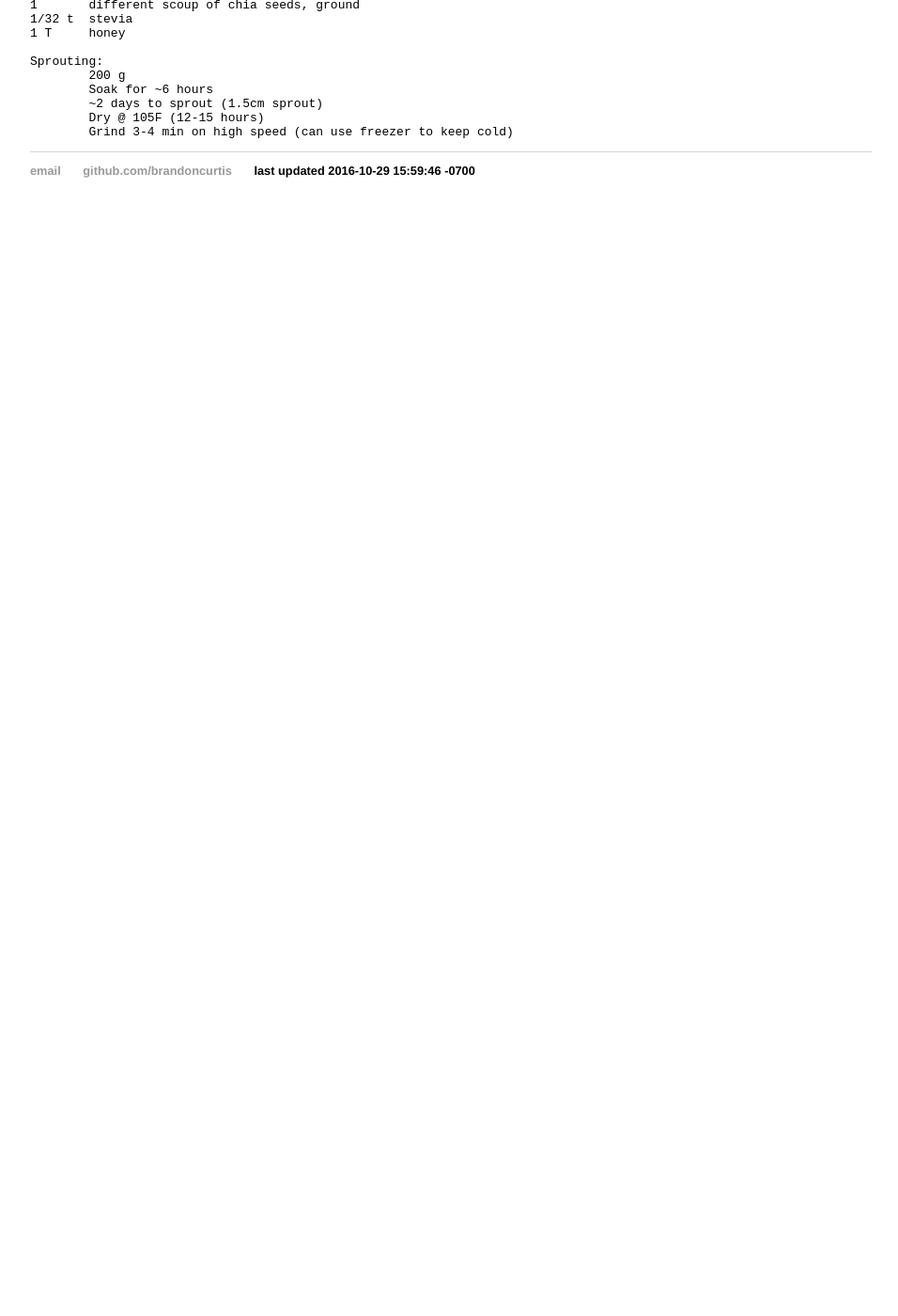
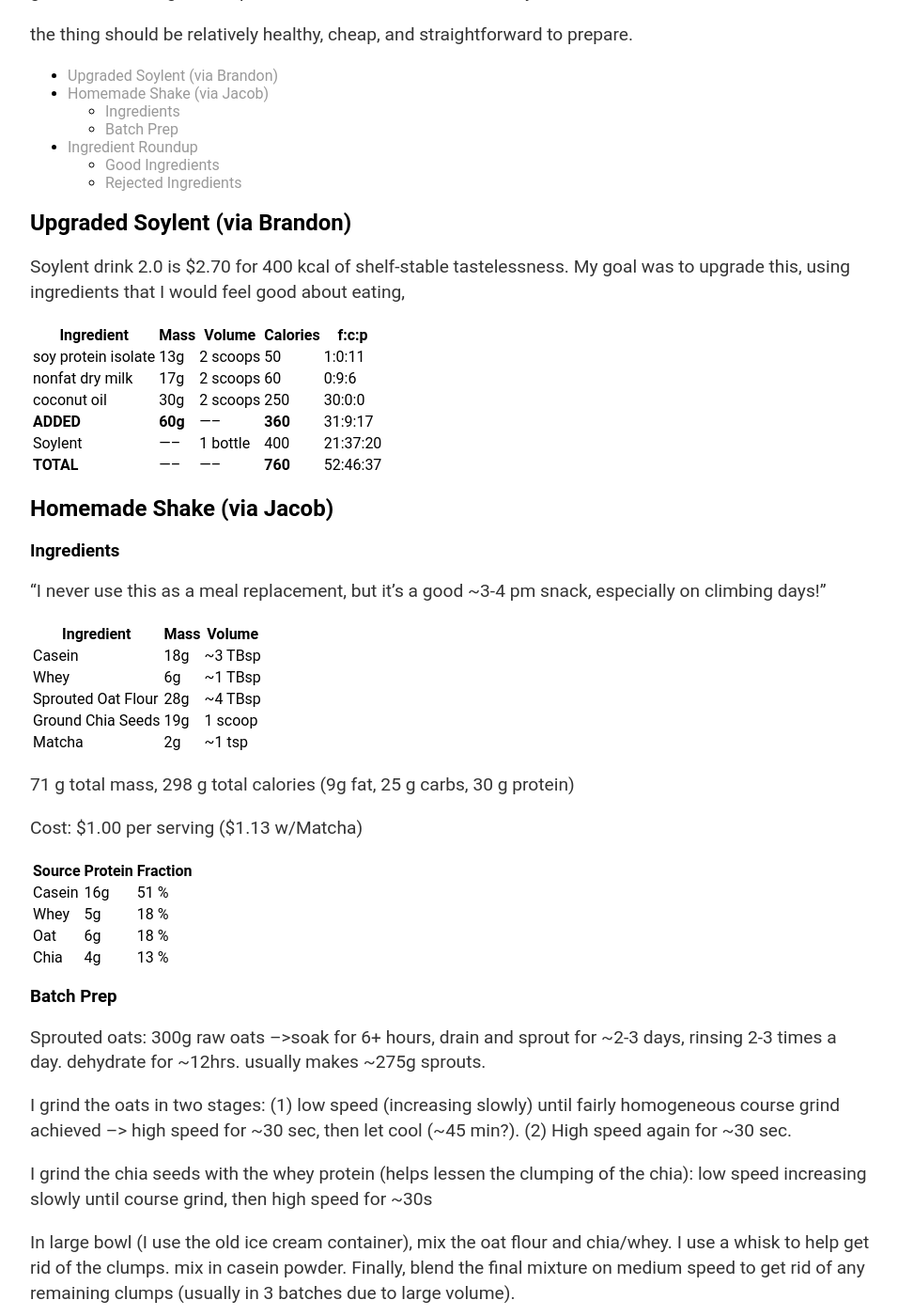
Before and after one commit to brandoncurtis/wiki, a Jekyll site: the page built from _wikipages/food/meal-replacement.md, in a window 1280 px wide and 1400 px high, scrolled down 270 px. Shown: the whole window at 94% size, without its empty margins (160-1116 px from the left). Built offline with Jekyll 4.4.1, drawn with Linux system fonts in a browser that asks for light colours; before the commit the page ends 900 px from its top, so only the background shows below that; some of the changed text lies outside the part shown.

Commit message:
updated meal-replacements

```diff
--- a/_includes/footer.html
+++ b/_includes/footer.html
@@ -1,5 +1,5 @@
 <ul>
   <li><a href="mailto:brandoncurtis@gmail.com">email</a></li>
-  <li><a href="https://github.com/brandoncurtis">github.com/brandoncurtis</a></li>
+  <li><a href="https://github.com/brandoncurtis/wiki">github.com/brandoncurtis</a></li>
   <li>last updated {{ site.time }} </li>
 </ul>
--- a/_wikipages/food/meal-replacement.md
+++ b/_wikipages/food/meal-replacement.md
@@ -5,19 +5,134 @@
 category: food
 ---
 
-Jacob's Recipe, 2016 Week 18
-<pre>
-1	whey
-3	casein
-4	oat flour (sprouted, dried, ground “rocky mountain rice”)
-1	different scoup of chia seeds, ground
-1/32 t	stevia
-1 T	honey
+# Meal Replacement Experiments
 
-Sprouting:
-	200 g
-	Soak for ~6 hours
-	~2 days to sprout (1.5cm sprout)
-	Dry @ 105F (12-15 hours)
-	Grind 3-4 min on high speed (can use freezer to keep cold)
-</pre>
+goal: make a thing I can replace meals with when I'm ultra-busy.
+
+the thing should be relatively healthy, cheap, and straightforward to
+prepare.
+
+<!-- TOC depthFrom:2 depthTo:6 withLinks:1 updateOnSave:1 orderedList:0 -->
+
+- [Upgraded Soylent (via Brandon)](#upgraded-soylent-via-brandon)
+- [Homemade Shake (via Jacob)](#homemade-shake-via-jacob)
+	- [Ingredients](#ingredients)
+	- [Batch Prep](#batch-prep)
+- [Ingredient Roundup](#ingredient-roundup)
+	- [Good Ingredients](#good-ingredients)
+	- [Rejected Ingredients](#rejected-ingredients)
+
+<!-- /TOC -->
+
+## Upgraded Soylent (via Brandon)
+
+Soylent drink 2.0 is $2.70 for 400 kcal of shelf-stable tastelessness.  My goal was to upgrade this, using ingredients that I would feel good about eating,
+
+| Ingredient | Mass | Volume | Calories | f:c:p |
+|------------|------|--------|----------|-------|
+| soy protein isolate | 13g | 2 scoops | 50 | 1:0:11 |
+| nonfat dry milk | 17g | 2 scoops | 60 | 0:9:6 |
+| coconut oil | 30g | 2 scoops | 250 | 30:0:0 |
+| **ADDED** | **60g** | ----- | **360** | 31:9:17 |
+| Soylent   | -----   | 1 bottle | 400  | 21:37:20 |
+| **TOTAL** | -----   | ----- | **760** | 52:46:37 |
+
+## Homemade Shake (via Jacob)
+
+### Ingredients
+
+"I never use this as a meal replacement, but it's a good ~3-4 pm snack, especially on climbing days!"
+
+| Ingredient | Mass | Volume |
+|------------|------|--------|
+| Casein     | 18g  | ~3 TBsp|
+| Whey       | 6g   | ~1 TBsp|
+| Sprouted Oat Flour | 28g | ~4 TBsp |
+| Ground Chia Seeds | 19g | 1 scoop |
+| Matcha | 2g | ~1 tsp |
+
+71 g total mass, 298 g total calories (9g fat, 25 g carbs, 30 g protein)
+
+Cost: $1.00 per serving ($1.13 w/Matcha)
+
+| Source | Protein | Fraction |
+|--------|---------|----------|
+| Casein | 16g     | 51 %     |
+| Whey   | 5g      | 18 %     |
+| Oat    | 6g      | 18 %     |
+| Chia   | 4g      | 13 %     |
+
+
+### Batch Prep
+
+Sprouted oats: 300g raw oats -->soak for 6+ hours, drain and sprout for ~2-3 days, rinsing 2-3 times a day. dehydrate for ~12hrs. usually makes ~275g sprouts.
+
+I grind the oats in two stages: (1) low speed (increasing slowly) until fairly homogeneous course grind achieved --> high speed for ~30 sec, then let cool (~45 min?). (2) High speed again for ~30 sec.
+
+I grind the chia seeds with the whey protein (helps lessen the clumping of the chia): low speed increasing slowly until course grind, then high speed for ~30s
+
+In large bowl (I use the old ice cream container), mix the oat flour and chia/whey. I use a whisk to help get rid of the clumps. mix in casein powder. Finally, blend the final mixture on medium speed to get rid of any remaining clumps (usually in 3 batches due to large volume).
+
+Typical ~10-serving batch prep:
+
+| Ingredient | Mass |
+|------------|------|
+| Oats       | 275 g|
+| Chia       | 185 g|
+| Casein     | 175 g|
+| Whey       | 60  g|
+
+## Ingredient Roundup
+
+### Good Ingredients
+
+[Oat
+Flour](https://nutritiondata.self.com/facts/breakfast-cereals/1597/2)
+([buy](https://www.amazon.com/Bobs-Red-Mill-Regular-32-Ounce/dp/B004VLVB5C/))
+
+-   1000 kcal/\$
+-   1:11:2 f:c:p
+-   28g = 105 kcal
+
+[Soy Protein
+Isolate](https://www.amazon.com/Bobs-Red-Mill-Protein-14-ounce/dp/B00CRAS86E/)
+([buy](https://www.amazon.com/Bobs-Red-Mill-Protein-14-ounce/dp/B00CRAS86E/))
+
+-   190 kcal/\$
+-   0:0:1 f:c:p
+-   2 TBsp = 40 kcal
+
+[Almond Flour](http://www.bobsredmill.com/almond-meal-flour.html)
+([buy](https://www.amazon.com/dp/B00473RWXY/))
+
+-   190 kcal/\$
+-   2:1:1 f:c:p
+-   9g = 50 kcal
+
+[Nonfat Dry
+Milk](https://nutritiondata.self.com/facts/dairy-and-egg-products/83/2)
+
+-   275 kcal/\$
+-   0:3:2 f:c:p
+-   28g = 100 kcal
+
+[Coconut Oil](https://nutritiondata.self.com/facts/fats-and-oils/508/2)
+([buy](https://www.amazon.com/Carrington-Farms-Organic-Virgin-Coconut/dp/B00CPZPYLS/))
+
+-   90 kcal/\$
+-   1:0:0 f:c:p
+-   1 TBsp = 115 kcal
+
+total: 410 calories
+
+\$2.22
+
+### Rejected Ingredients
+
+[Soy
+Flour](http://www.bobsredmill.com/shop/flours-and-meals/soy-flour.html)
+([buy](https://www.amazon.com/Hodgson-Mill-Flour-1-5-Pounds-Pack/dp/B004IN02OY/))
+
+-   1000 kcal/\$
+-   3:4:5 f:c:p
+-   I don't think you can use this; it's raw
--- a/index.html
+++ b/index.html
@@ -1,6 +1,6 @@
 ---
 layout: default
-title: BC Wiki
+title: Welcome
 ---
 	<p>
 		Content is organized into categories:
```
Also changed, not shown: _wikipages/software/latex.md (+13 -0 lines).
